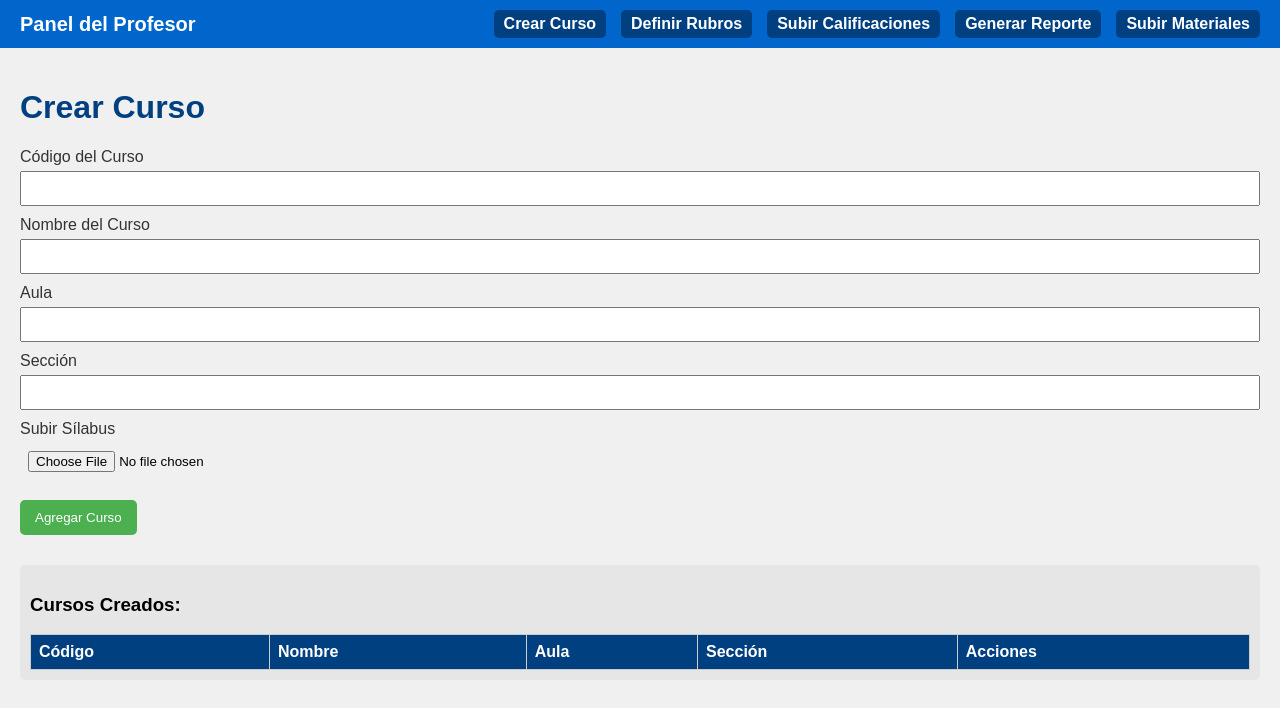
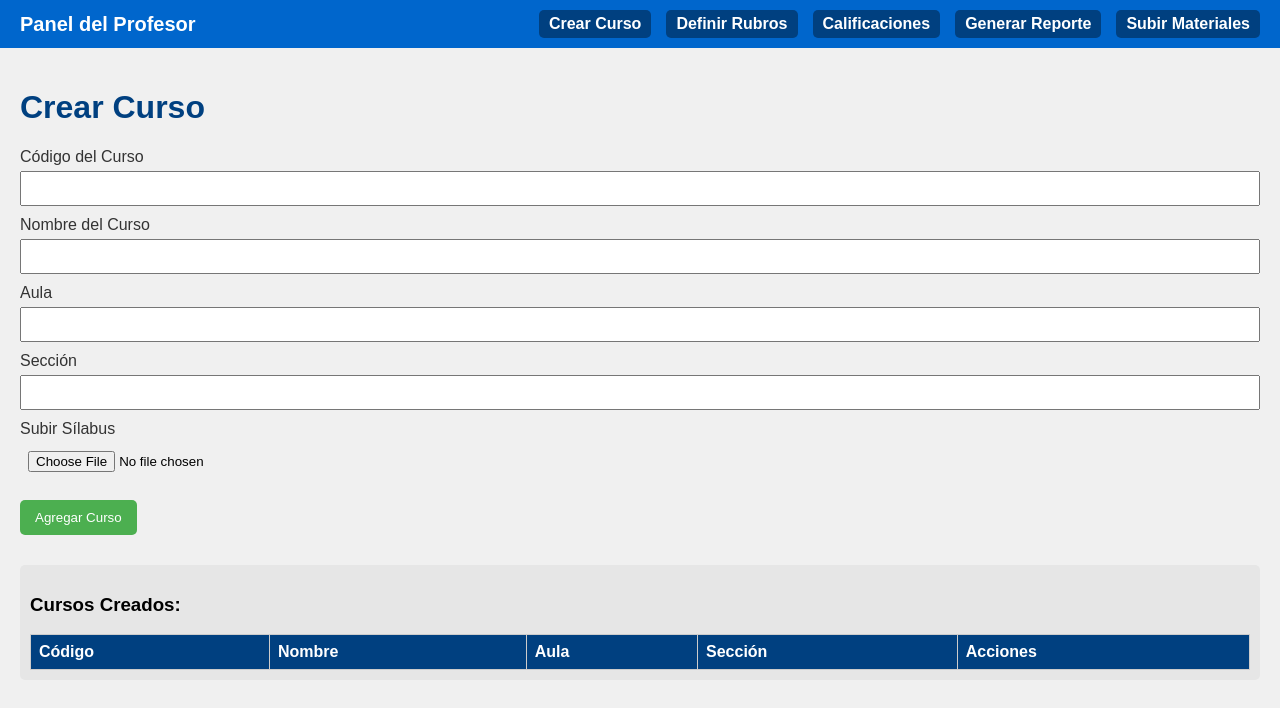
Before and after one commit to KRYSTOPHER1808/mi-pagina, a plain HTML site: page crear_curso.html in a window 1280 px wide. Drawn offline with Linux system fonts and the light colour scheme.

Commit message:
Actualización de archivos HTML

```diff
--- a/crear_curso.html
+++ b/crear_curso.html
@@ -159,7 +159,7 @@
         <nav>
             <a href="crear_curso.html">Crear Curso</a>
             <a href="definir_rubros.html">Definir Rubros</a>
-            <a href="calificaciones.html">Subir Calificaciones</a>
+            <a href="calificaciones.html">Calificaciones</a>
             <a href="generar_reporte.html">Generar Reporte</a>
             <a href="subir_materiales.html">Subir Materiales</a>
         </nav>
```
Also changed, not shown: definir_rubros.html (+1 -1 lines), generar_reporte.html (+1 -1 lines), subir_materiales.html (+1 -1 lines).
